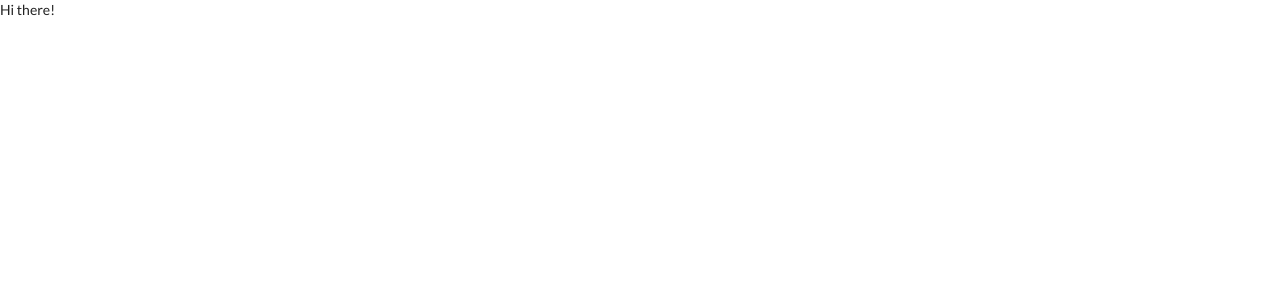
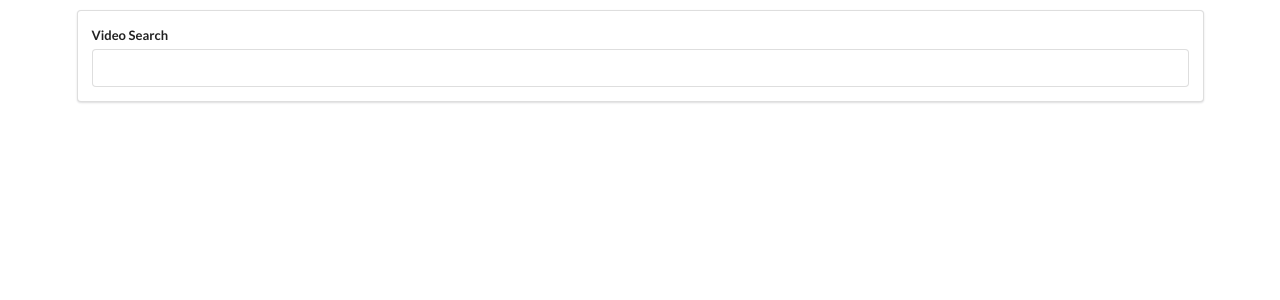
Before and after one commit to backpackerhh/react-course-videos, a React (Create React App) app: page / in a window 1280 px wide. Shown: the top 300 px of the page. Built offline with nearby package versions, Linux system fonts and the light colour scheme.

Commit message:
Add SeachBar component

```diff
--- a/src/components/App.js
+++ b/src/components/App.js
@@ -1,7 +1,17 @@
 import React from "react";
 
+import SearchBar from "./SearchBar";
+
 export default class App extends React.Component {
+  onSearchSubmit = async term => {
+    console.log(term);
+  };
+
   render() {
-    return <div>Hi there!</div>;
+    return (
+      <div className="ui container" style={{ marginTop: "10px" }}>
+        <SearchBar onSubmit={this.onSearchSubmit} />
+      </div>
+    );
   }
 }
--- /dev/null
+++ b/src/components/SearchBar.js
@@ -0,0 +1,33 @@
+import React from "react";
+
+export default class SearchBar extends React.Component {
+  state = { term: "" };
+
+  onSubmit = event => {
+    event.preventDefault();
+
+    this.props.onSubmit(this.state.term);
+  };
+
+  onChange = event => {
+    this.setState({ term: event.target.value });
+  };
+
+  render() {
+    return (
+      <div className="search-bar ui segment">
+        <form className="ui form" onSubmit={this.onSubmit}>
+          <div className="field">
+            <label htmlFor="search">Video Search</label>
+            <input
+              type="text"
+              id="search"
+              onChange={this.onChange}
+              value={this.state.term}
+            />
+          </div>
+        </form>
+      </div>
+    );
+  }
+}
```
